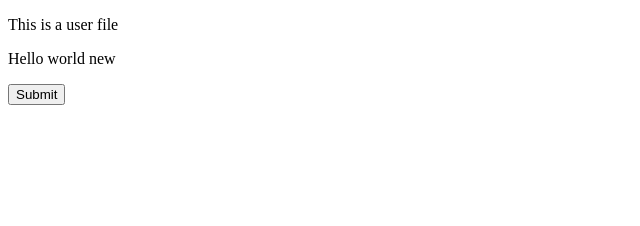
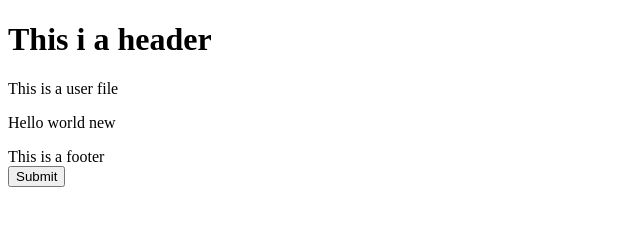
Before and after one commit to Aneesh-PB/UST-assignment, a plain HTML site: page user.html in a window 1280 px wide. Shown: the whole page, without its empty margins (0-640 px from the left). Drawn offline with Linux system fonts and the light colour scheme.

Commit message:
+header&footer

```diff
--- a/user.html
+++ b/user.html
@@ -8,9 +8,10 @@
 </head>
 
 <body>
+    <h1>This i a header</h1>
     <p>This is a user file</p>
     <p>Hello world new</p>
-
+    <footer>This is a footer</footer>
     <button>Submit</button>
 </body>
 
```
